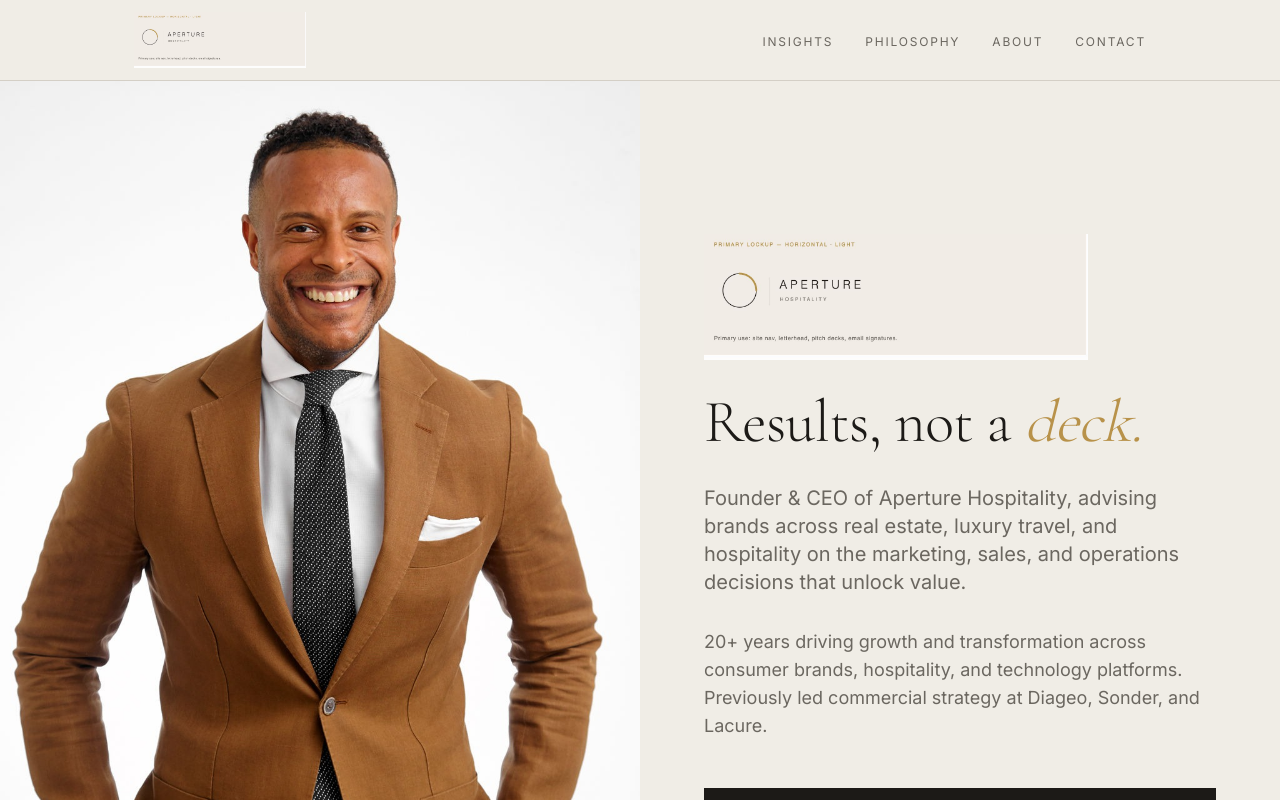
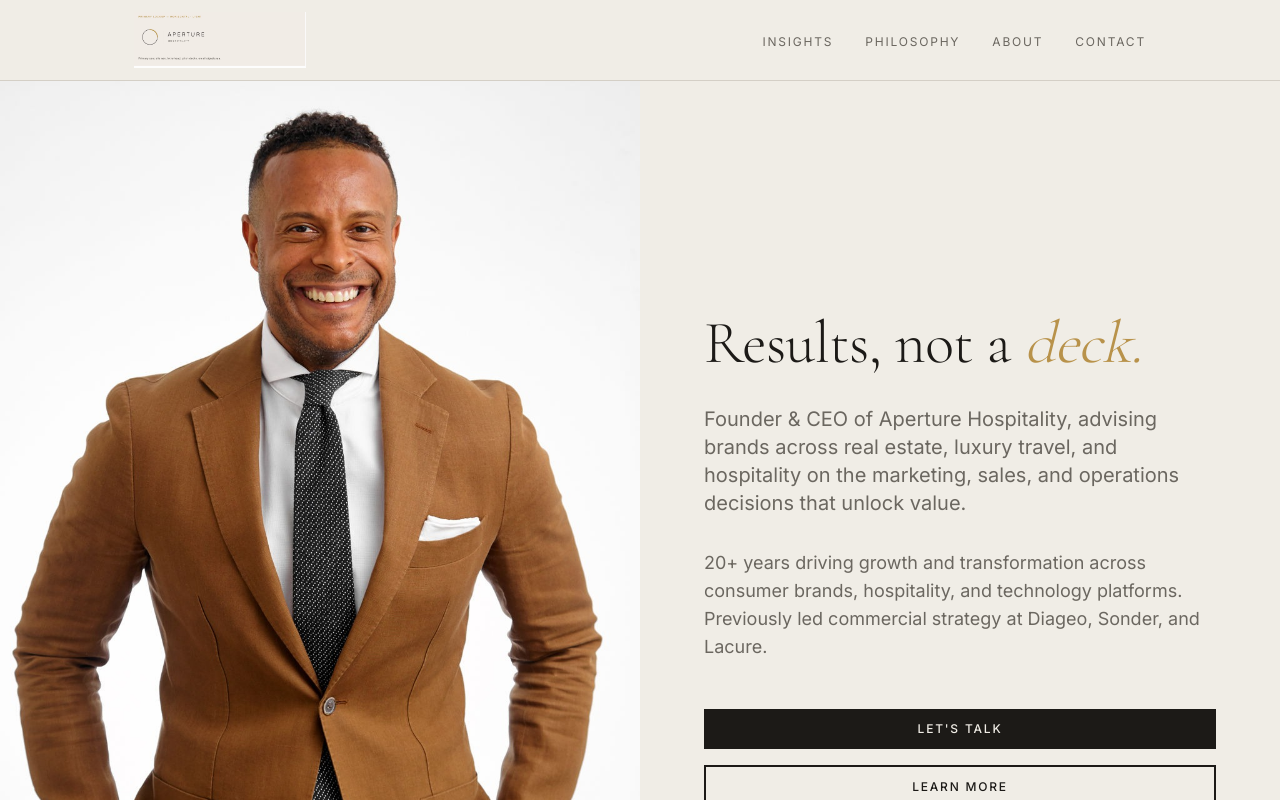
Before and after one commit to letsnavigatebmw/aperture-hospitality, a Next.js app: page / in a window 1280 px wide. Shown: the top 800 px of the page. Built offline with nearby package versions, Linux system fonts and the light colour scheme.

Commit message:
Remove logo from hero section
- Removed logo image from right side content
- Space now blank as requested
- Logo remains in nav and footer

```diff
--- a/app/page.tsx
+++ b/app/page.tsx
@@ -28,15 +28,6 @@ export default function Home() {
           {/* RIGHT: Content */}
           <div className="order-1 md:order-2 flex flex-col justify-center py-16 md:py-24 container-max">
             <div className="space-y-8">
-              {/* Logo */}
-              <div>
-                <img
-                  src="/aperture-logo.png"
-                  alt="Aperture Hospitality"
-                  className="h-auto w-80 md:w-96 object-contain"
-                />
-              </div>
-
               {/* Headline */}
               <h1 className="font-display text-5xl md:text-6xl font-light leading-tight tracking-tighter">
                 Results, not a <em className="italic text-brass">deck.</em>
```
